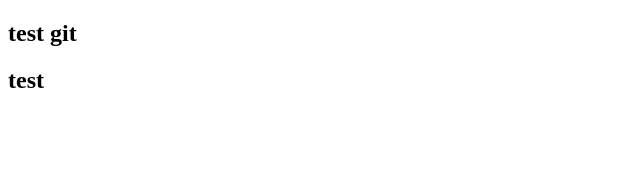
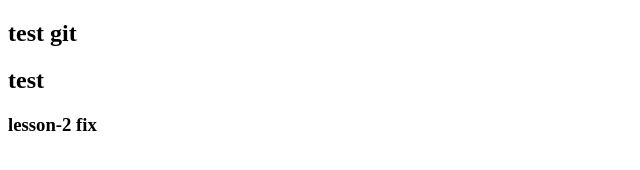
Before and after one commit to Zircod/test-git, a plain HTML site: page index.html in a window 1280 px wide. Shown: the whole page, without its empty margins (0-640 px from the left). Drawn offline with Linux system fonts and the light colour scheme.

Commit message:
fix lesson-2

```diff
--- a/index.html
+++ b/index.html
@@ -11,6 +11,8 @@
 <section>
     <h1>test git</h1>
     <h2>test</h2>
+    <h3>lesson-2 fix</h3>
 </section>
+
 </body>
 </html>
```
